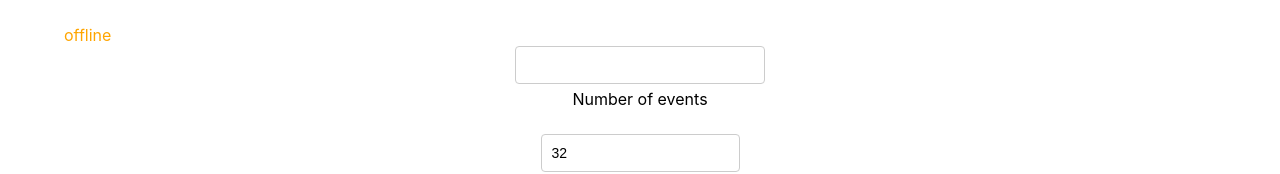
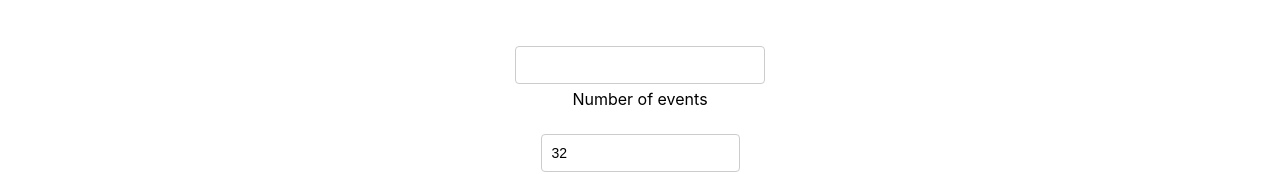
Before and after one commit to TBj93/meet, a React (Create React App) app: page / in a window 1280 px wide. Shown: the top 174 px of the page. Built offline with nearby package versions, Linux system fonts and the light colour scheme; what atatus-spa would draw is missing.

Commit message:
4.8: updated warning alert for offline

```diff
--- a/src/App.js
+++ b/src/App.js
@@ -9,6 +9,9 @@ import { getEvents, extractLocations } from './api';
 import NumberOfEvents from './NumberOfEvents';
 
 class App extends Component {
+
+
+
 
   state = {
     events: [],
@@ -51,14 +54,18 @@ class App extends Component {
       if (this.mounted) {
         this.setState({ events, locations: extractLocations(events) });
       }
+      console.log(navigator.onLine);
+      if (!navigator.onLine) {
+        this.setState({ warningText: 'offline'});
+      }
     });
   }
 
   componentWillUnmount(){
     this.mounted = false;
-    if (!this.mounted) {
+   /* if (!this.mounted) {
       this.setState({ warningText: 'offline'});
-    }
+    }  */
   }
 
 
```
